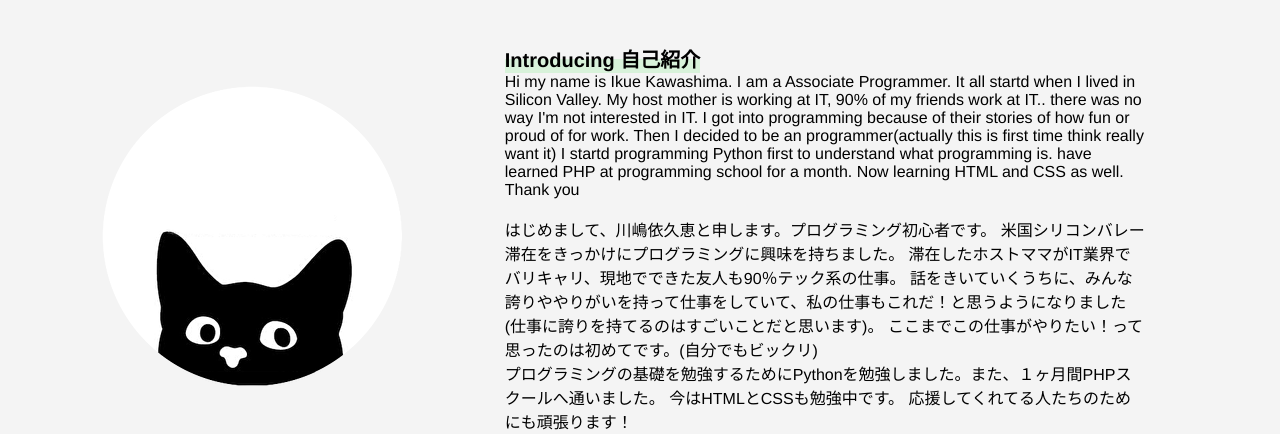
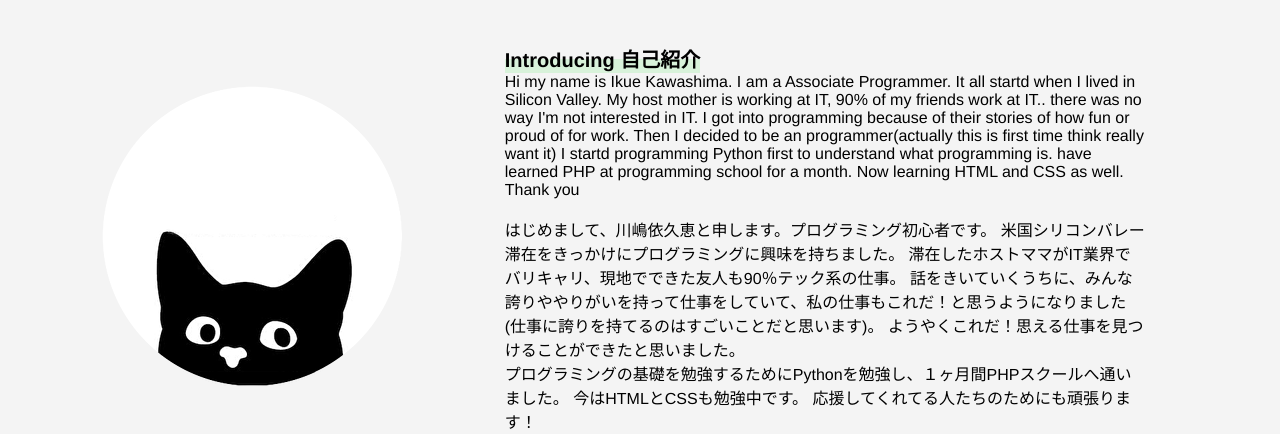
Before and after one commit to Ikuek/Portfolio, a plain HTML site: page index.html in a window 1280 px wide. Shown: the part 518-952 px from the top of the page. Drawn offline with nearby package versions, Linux system fonts and the light colour scheme.

Commit message:
Update index.html

```diff
--- a/index.html
+++ b/index.html
@@ -54,8 +54,8 @@
                     米国シリコンバレー滞在をきっかけにプログラミングに興味を持ちました。
                     滞在したホストママがIT業界でバリキャリ、現地でできた友人も90％テック系の仕事。
                     話をきいていくうちに、みんな誇りややりがいを持って仕事をしていて、私の仕事もこれだ！と思うようになりました(仕事に誇りを持てるのはすごいことだと思います)。
-                    ここまでこの仕事がやりたい！って思ったのは初めてです。(自分でもビックリ)
-                    <br>プログラミングの基礎を勉強するためにPythonを勉強しました。また、１ヶ月間PHPスクールへ通いました。
+                    ようやくこれだ！思える仕事を見つけることができたと思いました。
+                    <br>プログラミングの基礎を勉強するためにPythonを勉強し、１ヶ月間PHPスクールへ通いました。
                     今はHTMLとCSSも勉強中です。
                     応援してくれてる人たちのためにも頑張ります！
                 </p>
```
